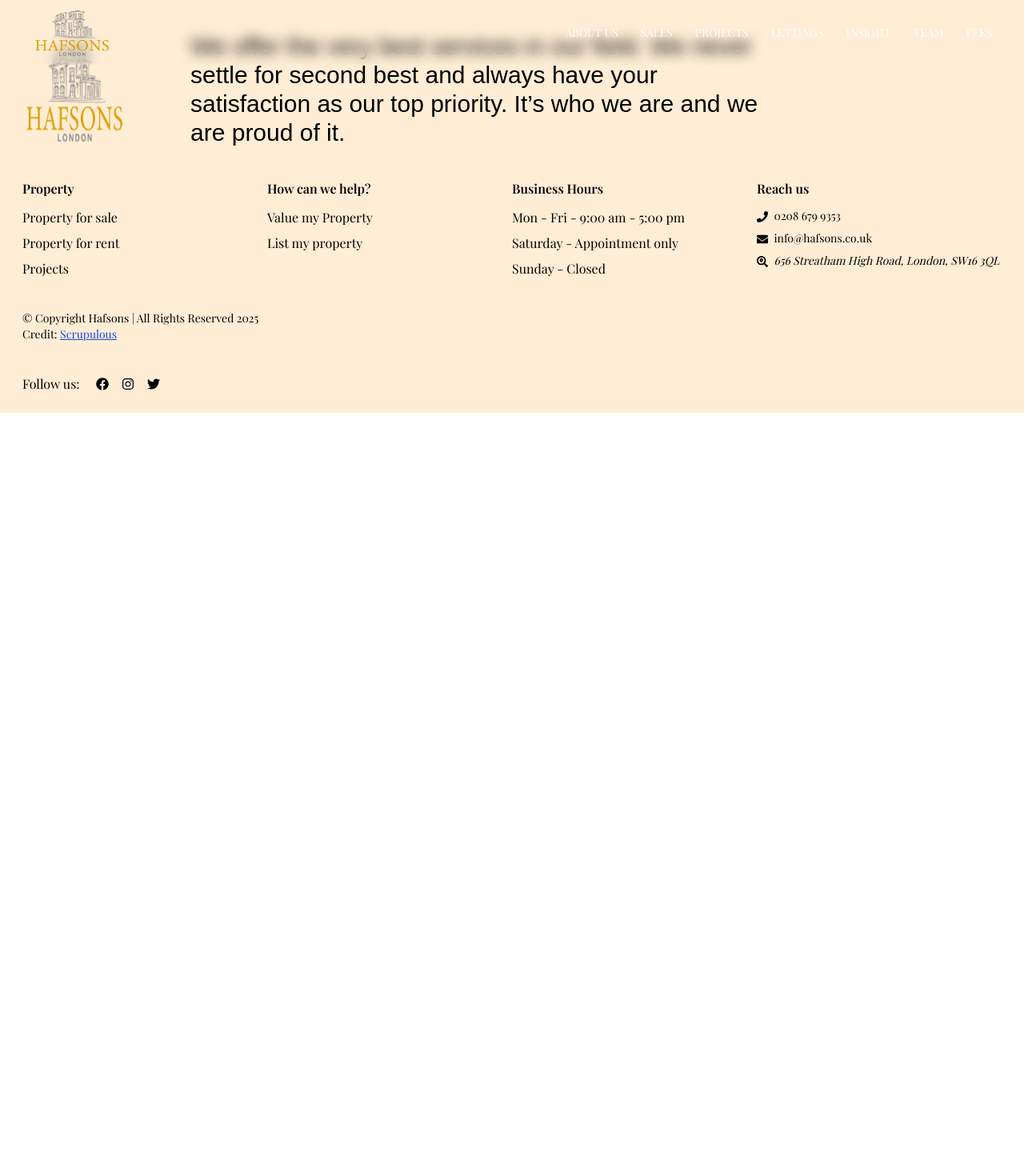
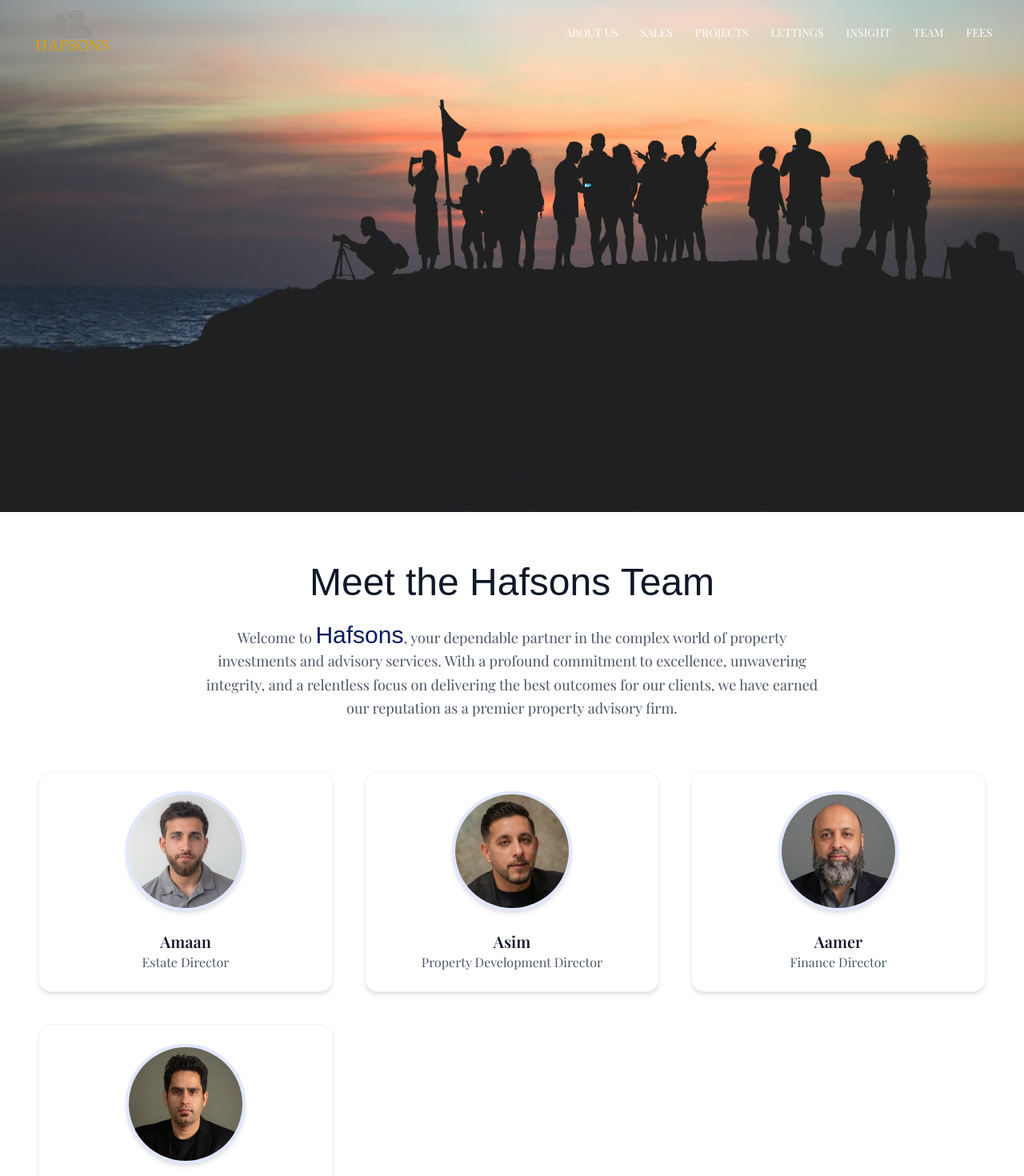
Before and after one commit to mussadiqkhan6886/hafsons, a Next.js app: page /team in a window 1280 px wide. Shown: the top 1470 px of the page at 80% size. Before the commit the page ends 800 px from the top, so only its background shows below. Built offline with nearby package versions, Linux system fonts and the light colour scheme; a web font is replaced by a local one.

Commit message:
team done

```diff
--- a/app/team/page.tsx
+++ b/app/team/page.tsx
@@ -1,11 +1,67 @@
+import { team } from '@/constants'
+import { instrumentSerif } from '@/fonts/font'
+import Image from 'next/image'
 import React from 'react'
 
-const page = () => {
+const Page = () => {
   return (
-    <div>
+    <main >
+      {/* Hero Section */}
+      <section>
+        <Image
+          className="w-full h-[80vh] object-cover object-bottom "
+          src={"/team.jpg"}
+          alt="team image"
+          width={1200}
+          height={800}
+          priority
+        />
+      </section>
 
-    </div>
+      {/* Intro Section */}
+      <section className="text-center px-6 md:px-12 py-16">
+        <h1
+          className={`${instrumentSerif.className} text-4xl md:text-5xl font-bold text-gray-900 mb-6`}
+        >
+          Meet the Hafsons Team
+        </h1>
+        <p className="text-gray-600 max-w-3xl mx-auto leading-relaxed text-lg">
+          Welcome to <span className={`font-semibold text-font text-3xl ${instrumentSerif.className}`}>Hafsons</span>, your dependable
+          partner in the complex world of property investments and advisory services. With a profound
+          commitment to excellence, unwavering integrity, and a relentless focus on delivering the
+          best outcomes for our clients, we have earned our reputation as a premier property advisory
+          firm.
+        </p>
+      </section>
+
+      {/* Team Members */}
+      <section className="px-6 md:px-12 pb-20">
+        <div className="grid sm:grid-cols-1 md:grid-cols-2 lg:grid-cols-3 gap-10">
+          {team.map((item, i) => (
+            <div
+              key={i}
+              className="bg-white rounded-2xl shadow-md border border-gray-100 p-6 text-center
+                         hover:shadow-xl hover:-translate-y-1 transition-all duration-300"
+            >
+              {/* Profile Image */}
+              <div className="flex justify-center mb-6">
+                <Image
+                  src={item.image}
+                  alt={item.name}
+                  width={150}
+                  height={150}
+                  className="rounded-full border-4 border-indigo-100 shadow-md object-cover"
+                />
+              </div>
+              {/* Info */}
+              <h3 className="text-xl font-semibold text-gray-900">{item.name}</h3>
+              <p className="text-gray-600 font-[400]">{item.role}</p>
+            </div>
+          ))}
+        </div>
+      </section>
+    </main>
   )
 }
 
-export default page
+export default Page
--- a/constants/index.ts
+++ b/constants/index.ts
@@ -99,7 +99,10 @@
 ]
 
 export const team = [
-  {title: "", about: "", role: ""}
+  {name: "Amaan", image: "/imageTeam1.jpeg", role: "Estate Director"},
+  {name: "Asim", image: "/imageTeam2.jpeg", role: "Property Development Director"},
+  {name: "Aamer", image: "/imageTeam3.jpeg", role: "Finance Director"},
+  {name: "Maz", image: "/imageTeam4.jpeg", role: "Property Management Director"},
 ]
 
 export const fees = [
```
Also changed, not shown: public/imageTeam3.jpeg (added).
